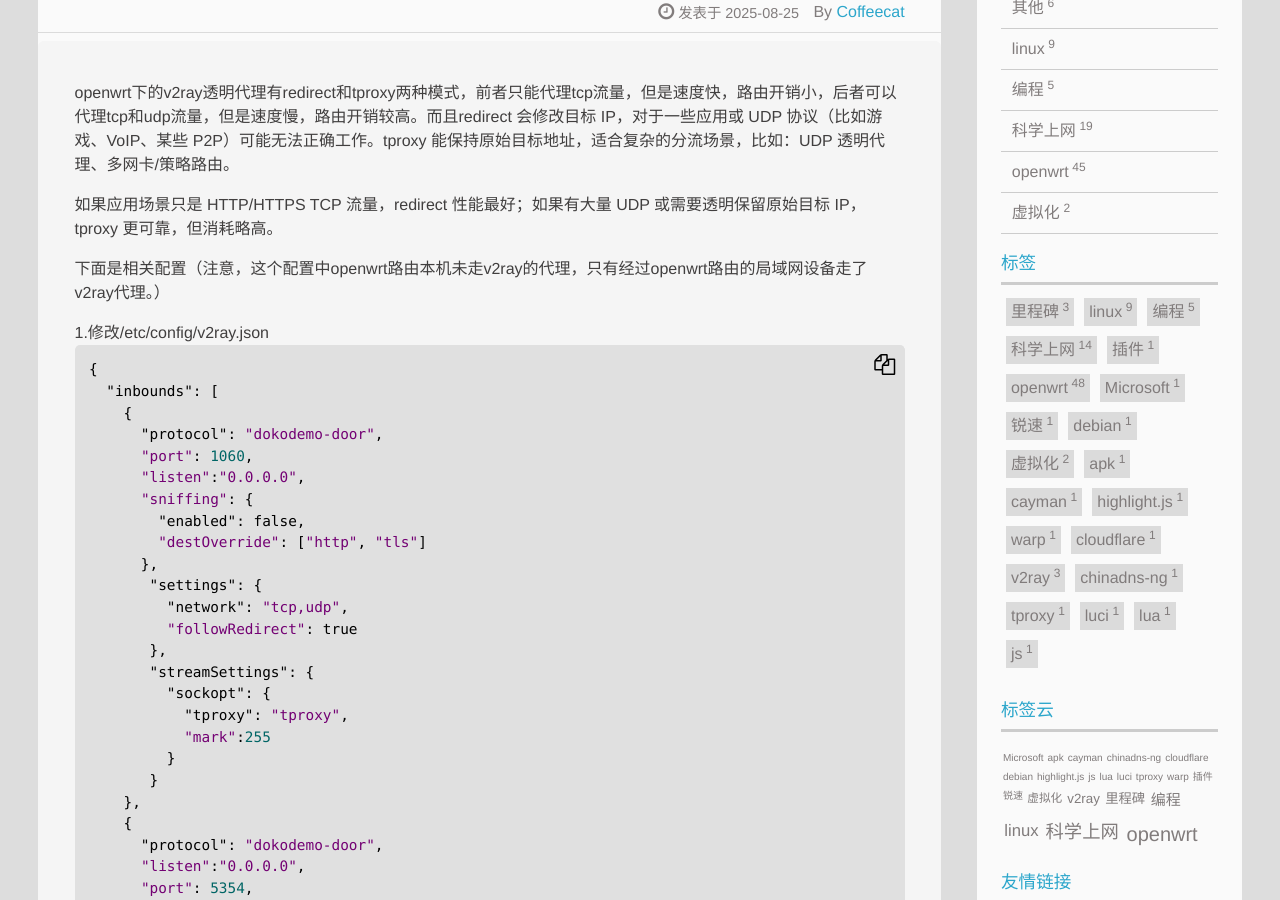
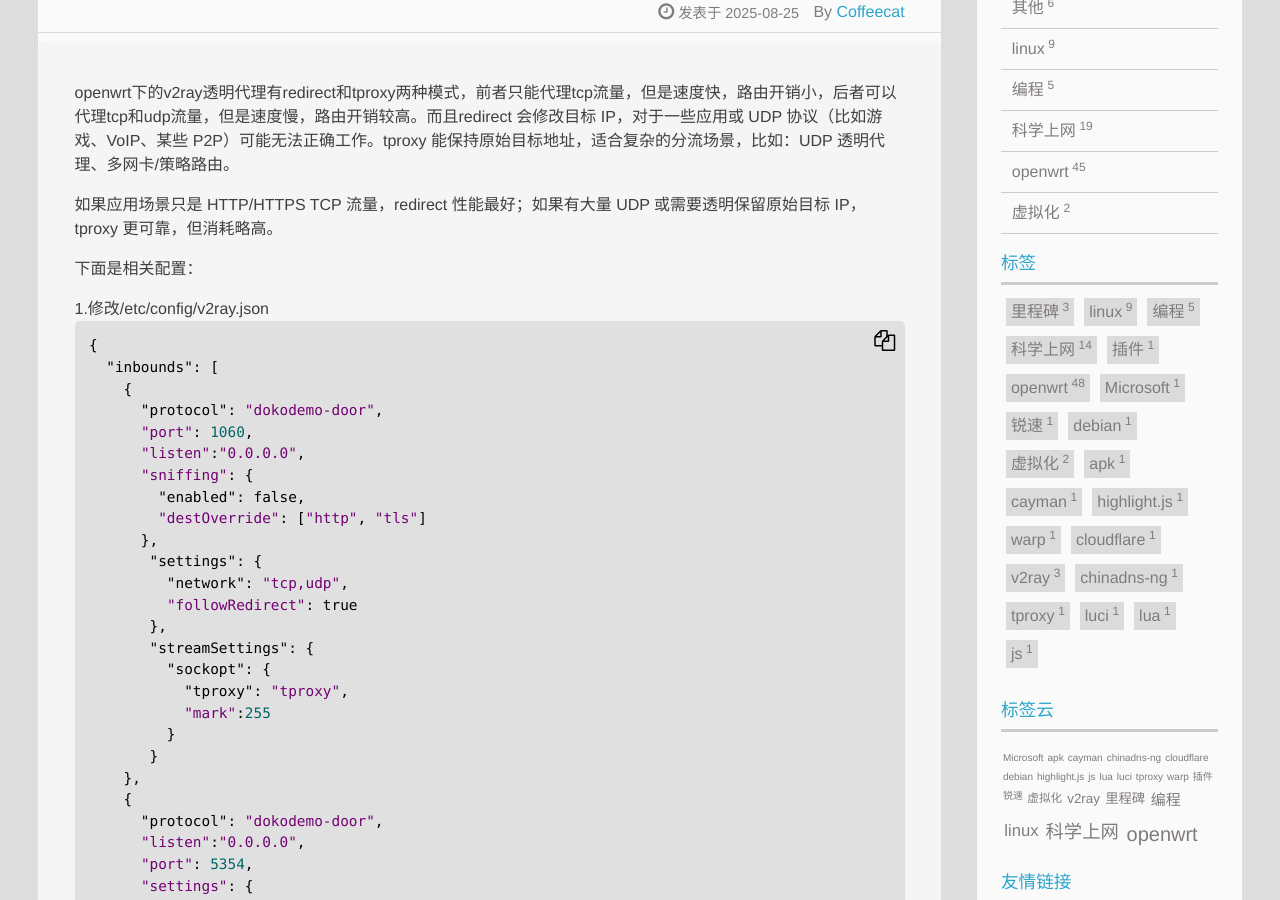
Before and after one commit to jibenfa/jibenfa.github.com, a Jekyll site: the page built from _posts/2025-08-25-v2rayE4BDBFE794A8tproxyE4BBA3E79086udpE6B581E9878F.md, in a window 1280 px wide and 900 px high, scrolled down 310 px. Built offline with Jekyll 4.4.1, drawn with Linux system fonts in a browser that asks for light colours.

Commit message:
Update 2025-08-25-v2rayE4BDBFE794A8tproxyE4BBA3E79086udpE6B581E9878F.md

````diff
--- a/_posts/2025-08-25-v2rayE4BDBFE794A8tproxyE4BBA3E79086udpE6B581E9878F.md
+++ b/_posts/2025-08-25-v2rayE4BDBFE794A8tproxyE4BBA3E79086udpE6B581E9878F.md
@@ -16,7 +16,7 @@ openwrt下的v2ray透明代理有redirect和tproxy两种模式，前者只能代
 
 如果应用场景只是 HTTP/HTTPS TCP 流量，redirect 性能最好；如果有大量 UDP 或需要透明保留原始目标 IP，tproxy 更可靠，但消耗略高。
 
-下面是相关配置（注意，这个配置中openwrt路由本机未走v2ray的代理，只有经过openwrt路由的局域网设备走了v2ray代理。）
+下面是相关配置：
 
 1.修改/etc/config/v2ray.json
 ```json
````
